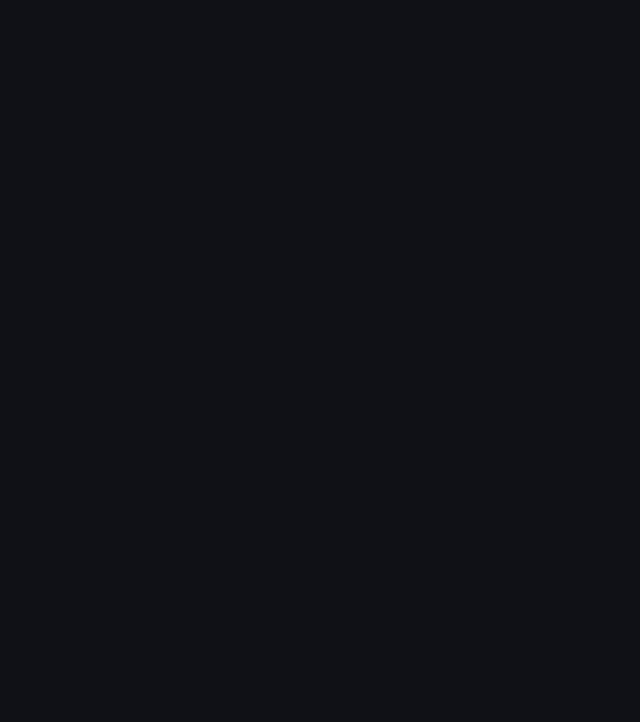
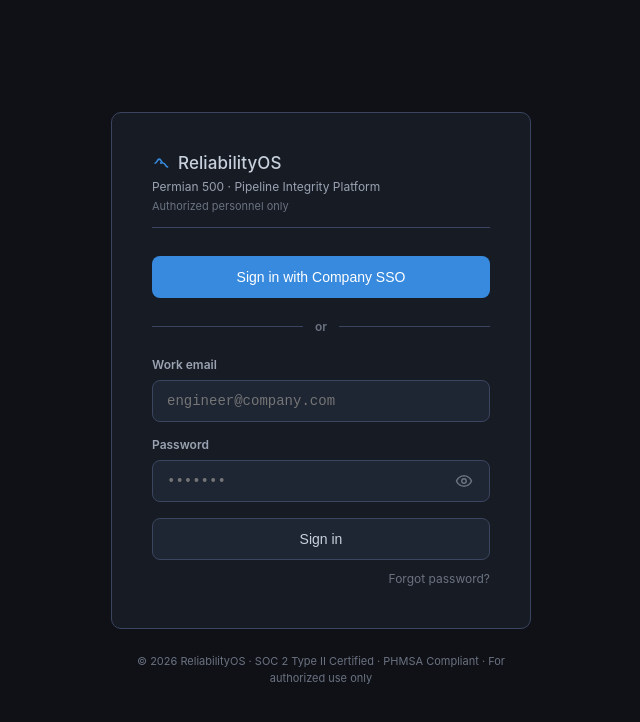
Before and after one commit to username635-gif/Predictive-Maintenance-Software, a React (Vite) app in the folder frontend/: page /login in a window 1280 px wide. Shown: the top 722 px of the page, without its empty margins (319-959 px from the left). Built offline with nearby package versions, Linux system fonts and the light colour scheme.

Commit message:
Implement demo login page UI and auth guard

```diff
--- a/frontend/src/screens/SignInPage/SignInPage.tsx
+++ b/frontend/src/screens/SignInPage/SignInPage.tsx
@@ -1,121 +1,245 @@
-import React, { useState } from 'react';
+import React, { useMemo, useState } from 'react';
 import { useNavigate } from 'react-router-dom';
 import { setRosSession } from '../../auth/rosSession';
+import { AlertTriangle, Eye, EyeOff } from 'lucide-react';
 
-
-const styles = {
-  page: {
-    height: '100vh',
-    width: '100vw',
-    maxWidth: '100vw',
-    maxHeight: '100vh',
-    background: '#0F1117',
-    color: 'var(--text-primary)',
-    display: 'flex',
-    alignItems: 'center',
-    justifyContent: 'center',
-    overflow: 'hidden',
-  },
-  card: {
-    width: '420px',
-    background: '#161B24',
-    border: '0.5px solid #3B4560',
-    borderRadius: '10px',
-    padding: '40px',
-  },
-
-  header: {
-    display: 'flex',
-    flexDirection: 'column' as const,
-    alignItems: 'flex-start',
-    gap: '6px',
-    marginBottom: '28px',
-  },
-
-  headerLine1: {
-    display: 'flex',
-    alignItems: 'center',
-    gap: '8px',
-  },
-
-  headerReliabilityOS: {
-    fontSize: '17px',
-    fontWeight: 500,
-    color: '#C8D0DC',
-    letterSpacing: '0.1px',
-    lineHeight: 1.2,
-  },
-
-  headerLine2: {
-    fontSize: '12px',
-    color: '#9BA3B2',
-    lineHeight: 1.2,
-  },
-
-  headerLine3: {
-    fontSize: '11px',
-    color: '#6B7280',
-    lineHeight: 1.2,
-  },
-
-  headerDivider: {
-    height: '0.5px',
-    background: '#3B4560',
-    width: '100%',
-    marginTop: '8px',
-  },
-
-  row: { display: 'flex', flexDirection: 'column' as const, gap: '8px', marginBottom: '12px' },
-
-  label: { fontSize: '12px', color: 'var(--text-muted)', fontWeight: 600 },
-  input: {
-    height: '40px',
-    borderRadius: '4px',
-    background: '#0F1117',
-    border: '1px solid var(--border)',
-    color: 'var(--text-primary)',
-    padding: '0 12px',
-    outline: 'none',
-    fontFamily: 'var(--font-mono)',
-  } as React.CSSProperties,
-  hint: { fontSize: '11px', color: 'var(--text-muted)' },
+const COLORS = {
+  dividerLine: '#3B4560',
+  dividerText: '#6B7280',
+  label: '#9BA3B2',
+  placeholder: '#6B7280',
+  inputText: '#C8D0DC',
+  inputBg: '#1E2533',
+  focusBorder: '#378ADD',
+  border: '#3B4560',
+  errorBg: 'rgba(240, 106, 80, 0.10)',
+  errorBorder: 'rgba(240, 106, 80, 0.30)',
+  errorText: '#F06A50',
+  buttonBg: '#1E2533',
+  buttonHoverBg: '#2A3245',
 };
 
 export const SignInPage: React.FC = () => {
   const navigate = useNavigate();
 
+  const [email, setEmail] = useState<string>('');
+  const [password, setPassword] = useState<string>('');
+  const [submitting, setSubmitting] = useState<boolean>(false);
+  const [showPassword, setShowPassword] = useState<boolean>(false);
+  const [error, setError] = useState<boolean>(false);
 
-  const [username, setUsername] = useState('');
-  const [password, setPassword] = useState('');
+  const inputBase = useMemo(() => {
+    return {
+      width: '100%',
+      height: 42,
+      padding: '0 14px',
+      background: COLORS.inputBg,
+      border: '0.5px solid ' + COLORS.border,
+      borderRadius: 8,
+      color: COLORS.inputText,
+      outline: 'none',
+      fontFamily: 'var(--font-mono)',
+      fontSize: 14,
+      boxShadow: 'none',
+    } as const;
+  }, []);
 
-  const [submitting, setSubmitting] = useState(false);
+  const onDemoSuccess = () => {
+    // DEMO AUTH — replace with real SSO and API calls in production
+    setRosSession({ authenticated: true, role: 'engineer' });
+    navigate('/map', { replace: true });
+  };
 
-  const onSubmit = (e: React.FormEvent) => {
+  const onSubmitEmailPassword = (e: React.FormEvent) => {
     e.preventDefault();
     if (submitting) return;
 
-    // Internal tool: simulate authentication.
     setSubmitting(true);
     try {
-      setRosSession({ authenticated: true, role: 'engineer' });
-      navigate('/map', { replace: true });
+      // DEMO AUTH — replace with real SSO and API calls in production
+      const emailOk = email.includes('@');
+      const passwordOk = password.trim().length >= 6;
+
+      if (emailOk && passwordOk) {
+        setError(false);
+        onDemoSuccess();
+        return;
+      }
+
+      // Any other input => show error state
+      setError(true);
+      // On error: clear password only, keep email populated
+      setPassword('');
     } finally {
       setSubmitting(false);
     }
   };
 
+  const styles = {
+    page: {
+      minHeight: '100vh',
+      width: '100%',
+      maxWidth: '100vw',
+      background: 'var(--bg-main)',
+      display: 'flex',
+      justifyContent: 'center',
+      alignItems: 'center',
+      padding: '24px 16px',
+      overflow: 'hidden',
+    } as React.CSSProperties,
+    column: {
+      width: 420,
+      maxWidth: '100%',
+      display: 'flex',
+      flexDirection: 'column',
+      alignItems: 'stretch',
+    } as React.CSSProperties,
+    card: {
+      width: '100%',
+      background: 'var(--bg-panel)',
+      border: '0.5px solid ' + COLORS.border,
+      borderRadius: 10,
+      padding: 40,
+    } as React.CSSProperties,
+    header: {
+      display: 'flex',
+      flexDirection: 'column' as const,
+      alignItems: 'flex-start',
+      gap: 6,
+      marginBottom: 28,
+    } as React.CSSProperties,
+    headerLine1: {
+      display: 'flex',
+      alignItems: 'center',
+      gap: 8,
+    } as React.CSSProperties,
+    headerReliabilityOS: {
+      fontSize: 17,
+      fontWeight: 500,
+      color: '#C8D0DC',
+      letterSpacing: '0.1px',
+      lineHeight: 1.2,
+    } as React.CSSProperties,
+    headerLine2: {
+      fontSize: 12,
+      color: '#9BA3B2',
+      lineHeight: 1.2,
+    } as React.CSSProperties,
+    headerLine3: {
+      fontSize: 11,
+      color: '#6B7280',
+      lineHeight: 1.2,
+    } as React.CSSProperties,
+    headerDivider: {
+      height: 0.5,
+      background: COLORS.border,
+      width: '100%',
+      marginTop: 8,
+    } as React.CSSProperties,
+
+    field: {
+      display: 'flex',
+      flexDirection: 'column' as const,
+      gap: 6,
+      marginTop: 0,
+    } as React.CSSProperties,
+    label: {
+      fontSize: 12,
+      color: COLORS.label,
+      fontWeight: 600,
+    } as React.CSSProperties,
+
+    dividerWrap: {
+      marginTop: 20,
+      marginBottom: 20,
+      display: 'flex',
+      alignItems: 'center',
+      gap: 12,
+    } as React.CSSProperties,
+    dividerLine: {
+      height: 0.5,
+      background: COLORS.dividerLine,
+      flex: 1,
+    } as React.CSSProperties,
+    dividerText: {
+      color: COLORS.dividerText,
+      fontSize: 12,
+      fontWeight: 600,
+    } as React.CSSProperties,
+
+    passwordRow: {
+      position: 'relative',
+      width: '100%',
+    } as React.CSSProperties,
+    passwordInput: {
+      paddingRight: 46,
+    } as React.CSSProperties,
+    eyeButton: {
+      position: 'absolute',
+      right: 12,
+      top: '50%',
+      transform: 'translateY(-50%)',
+      height: 28,
+      width: 28,
+      borderRadius: 6,
+      border: 'none',
+      background: 'transparent',
+      cursor: 'pointer',
+      display: 'flex',
+      alignItems: 'center',
+      justifyContent: 'center',
+      color: COLORS.placeholder,
+    } as React.CSSProperties,
+
+    signInButton: {
+      marginTop: 16,
+      width: '100%',
+      height: 42,
+      background: COLORS.buttonBg,
+      border: '0.5px solid ' + COLORS.border,
+      borderRadius: 8,
+      color: COLORS.inputText,
+      fontSize: 14,
+      fontWeight: 500,
+      cursor: 'pointer',
+      transition: 'background 0.15s, border-color 0.15s',
+    } as React.CSSProperties,
+    forgot: {
+      marginTop: 10,
+      width: '100%',
+      textAlign: 'right' as const,
+      fontSize: 12,
+      color: COLORS.placeholder,
+      textDecoration: 'none',
+      cursor: 'pointer',
+    } as React.CSSProperties,
+
+    errorBox: {
+      background: COLORS.errorBg,
+      border: '0.5px solid ' + COLORS.errorBorder,
+      borderRadius: 6,
+      padding: '10px 14px',
+      display: 'flex',
+      gap: 10,
+      alignItems: 'flex-start',
+      marginBottom: 12,
+    } as React.CSSProperties,
+    footer: {
+      marginTop: 24,
+      textAlign: 'center' as const,
+      fontSize: 11,
+      color: COLORS.placeholder,
+      lineHeight: 1.6,
+    } as React.CSSProperties,
+  };
+
   return (
     <div style={styles.page}>
-      <form className="animate-login-card-fade" style={styles.card} onSubmit={onSubmit}>
+      <div style={styles.column}>
+        <form className="animate-login-card-fade" style={styles.card} onSubmit={onSubmitEmailPassword}>
           <div style={styles.header}>
             <div style={styles.headerLine1}>
-            <svg
-              width="18"
-              height="18"
-              viewBox="0 0 18 18"
-              fill="none"
-              xmlns="http://www.w3.org/2000/svg"
-            >
+              <svg width="18" height="18" viewBox="0 0 18 18" fill="none" xmlns="http://www.w3.org/2000/svg">
                 <path
                   d="M3 9.2C5.1 9.2 5.1 5.1 7.2 5.1C9.3 5.1 9.3 9.2 11.4 9.2C13.5 9.2 13.5 12.9 15.6 12.9"
                   stroke="#378ADD"
@@ -141,45 +265,10 @@ export const SignInPage: React.FC = () => {
             <div style={styles.headerDivider} />
           </div>
 
-        <div style={styles.row}>
-
-          <div style={styles.label}>USERNAME</div>
-          <input
-            style={styles.input}
-            value={username}
-            onChange={(e) => setUsername(e.target.value)}
-            autoComplete="username"
-            spellCheck={false}
-          />
-        </div>
-
-        <div style={styles.row}>
-          <div style={styles.label}>PASSWORD</div>
-          <input
-            style={styles.input}
-            type="password"
-            value={password}
-            onChange={(e) => setPassword(e.target.value)}
-            autoComplete="current-password"
-            spellCheck={false}
-          />
-        </div>
-
-        <div style={{ display: 'flex', gap: 10, alignItems: 'center', marginTop: 6 }}>
-          <button
-            className="btn btn-primary"
-            type="submit"
-            disabled={submitting || username.trim().length === 0 || password.length === 0}
-            style={{ flex: 1, minWidth: 0 }}
-          >
-            {submitting ? 'Signing in…' : 'Sign in'}
-          </button>
-        </div>
-
+          {/* DEMO SSO Button */}
           <button
             type="button"
             style={{
-            marginTop: 24,
               width: '100%',
               height: 42,
               background: '#378ADD',
@@ -187,13 +276,12 @@ export const SignInPage: React.FC = () => {
               fontSize: 14,
               fontWeight: 500,
               border: 'none',
-            borderRadius: 4,
+              borderRadius: 8,
               cursor: 'pointer',
               display: 'flex',
               alignItems: 'center',
               justifyContent: 'center',
               gap: 10,
-            padding: '0 14px',
               transition: 'background 0.15s',
             }}
             onMouseEnter={(e) => {
@@ -203,32 +291,117 @@ export const SignInPage: React.FC = () => {
               (e.currentTarget as HTMLButtonElement).style.background = '#378ADD';
             }}
             aria-label="Sign in with Company SSO"
-          // SSO is not wired in yet; preserve UI contract (dominant action) for now.
             onClick={() => {
-            // Intentionally no-op.
+              onDemoSuccess();
             }}
           >
-          <svg
-            width="14"
-            height="14"
-            viewBox="0 0 14 14"
-            fill="none"
-            xmlns="http://www.w3.org/2000/svg"
-            aria-hidden="true"
-            focusable="false"
-          >
-            <rect x="0" y="0" width="4" height="4" rx="0.5" fill="#FFFFFF" />
-            <rect x="10" y="0" width="4" height="4" rx="0.5" fill="#FFFFFF" />
-            <rect x="0" y="10" width="4" height="4" rx="0.5" fill="#FFFFFF" />
-            <rect x="10" y="10" width="4" height="4" rx="0.5" fill="#FFFFFF" />
-          </svg>
-          <span style={{ display: 'inline-block', lineHeight: 1 }}>Sign in with Company SSO</span>
+            Sign in with Company SSO
           </button>
 
-        <div style={styles.hint}>
-          Credentials are validated internally. This page is restricted to engineering and operations staff.
+          <div style={styles.dividerWrap}>
+            <div style={styles.dividerLine} />
+            <div style={styles.dividerText}>or</div>
+            <div style={styles.dividerLine} />
+          </div>
+
+          {error && (
+            <div style={styles.errorBox} role="alert" aria-live="polite">
+              <AlertTriangle size={16} color={COLORS.errorText} style={{ flexShrink: 0, marginTop: 2 }} />
+              <div style={{ color: COLORS.errorText, fontSize: 13, lineHeight: 1.35 }}>
+                Invalid credentials. Please sign in with your company account.
+              </div>
+            </div>
+          )}
+
+          <div style={styles.field}>
+            <div style={styles.label}>Work email</div>
+            <input
+              style={inputBase}
+              value={email}
+              onChange={(e) => {
+                setEmail(e.target.value);
+                if (error) setError(false);
+              }}
+              placeholder="engineer@company.com"
+              onFocus={(e) => {
+                e.currentTarget.style.borderColor = COLORS.focusBorder;
+              }}
+              onBlur={(e) => {
+                e.currentTarget.style.borderColor = COLORS.border;
+              }}
+              autoComplete="email"
+              spellCheck={false}
+            />
+          </div>
+
+          <div style={{ ...styles.field, marginTop: 14 }}>
+            <div style={styles.label}>Password</div>
+            <div style={styles.passwordRow}>
+              <input
+                style={{ ...inputBase, ...styles.passwordInput }}
+                type={showPassword ? 'text' : 'password'}
+                value={password}
+                onChange={(e) => {
+                  setPassword(e.target.value);
+                  if (error) setError(false);
+                }}
+                placeholder={'•••••••'}
+                onFocus={(e) => {
+                  e.currentTarget.style.borderColor = COLORS.focusBorder;
+                }}
+                onBlur={(e) => {
+                  e.currentTarget.style.borderColor = COLORS.border;
+                }}
+                autoComplete="current-password"
+                spellCheck={false}
+              />
+              <button
+                type="button"
+                style={styles.eyeButton}
+                onClick={() => setShowPassword((s) => !s)}
+                aria-label={showPassword ? 'Hide password' : 'Show password'}
+              >
+                {showPassword ? <EyeOff size={18} color={COLORS.placeholder} /> : <Eye size={18} color={COLORS.placeholder} />}
+              </button>
+            </div>
+          </div>
+
+          <button
+            type="submit"
+            style={styles.signInButton}
+            disabled={submitting}
+            onMouseEnter={(e) => {
+              (e.currentTarget as HTMLButtonElement).style.background = COLORS.buttonHoverBg;
+              (e.currentTarget as HTMLButtonElement).style.borderColor = COLORS.focusBorder;
+            }}
+            onMouseLeave={(e) => {
+              (e.currentTarget as HTMLButtonElement).style.background = COLORS.buttonBg;
+              (e.currentTarget as HTMLButtonElement).style.borderColor = COLORS.border;
+            }}
+          >
+            {submitting ? 'Signing in…' : 'Sign in'}
+          </button>
+
+          <div
+            style={styles.forgot}
+            role="button"
+            tabIndex={0}
+            onMouseEnter={(e) => {
+              (e.currentTarget as HTMLDivElement).style.color = '#9BA3B2';
+            }}
+            onMouseLeave={(e) => {
+              (e.currentTarget as HTMLDivElement).style.color = COLORS.placeholder;
+            }}
+          >
+            Forgot password?
           </div>
         </form>
+
+        {/* FOOTER — below card, not inside it */}
+        <div style={styles.footer}>
+          © 2026 ReliabilityOS · SOC 2 Type II Certified · PHMSA Compliant · For authorized use only
+        </div>
+      </div>
     </div>
   );
 };
```
Also changed, not shown: frontend/src/routes/AuthGuard.tsx (+6 -2 lines), 1 other file (tests, documents, lock files or other folders). Lines whose indentation alone changed are shown as unchanged.
